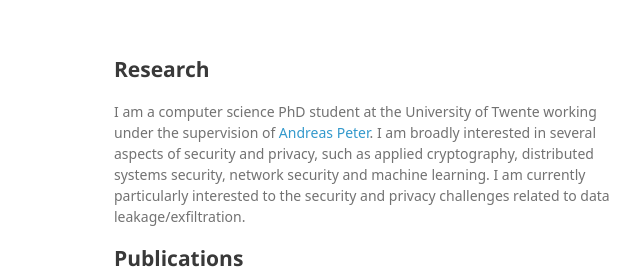
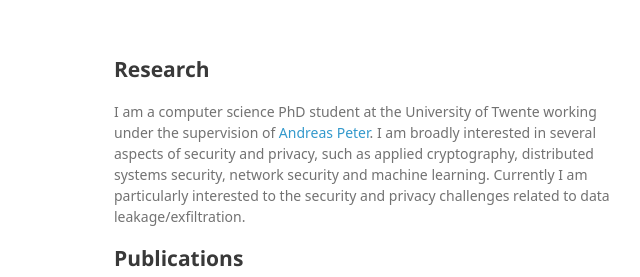
Before and after one commit to rbortolameotti/rbortolameotti.github.io, a plain HTML site: page index.html in a window 1280 px wide. Shown: the top 277 px of the page, 456-1096 px from the left. Drawn offline with Linux system fonts and the light colour scheme; a web font is replaced by a local one.

Commit message:
Update index.html

```diff
--- a/index.html
+++ b/index.html
@@ -21,7 +21,7 @@
         <h2>
 <a id="research" class="anchor" href="#research" aria-hidden="true"><span aria-hidden="true" class="octicon octicon-link"></span></a>Research</h2>
 
-<p>I am a computer science PhD student at the University of Twente working under the supervision of <a href="http://wwwhome.ewi.utwente.nl/%7Epetera/">Andreas Peter</a>. I am broadly interested in several aspects of security and privacy, such as applied cryptography, distributed systems security, network security and machine learning. I am currently particularly interested to the security and privacy challenges related to data leakage/exfiltration.</p>
+<p>I am a computer science PhD student at the University of Twente working under the supervision of <a href="http://wwwhome.ewi.utwente.nl/%7Epetera/">Andreas Peter</a>. I am broadly interested in several aspects of security and privacy, such as applied cryptography, distributed systems security, network security and machine learning. Currently I am particularly interested to the security and privacy challenges related to data leakage/exfiltration.</p>
 
 <h2>
 <a id="publications" class="anchor" href="#publications" aria-hidden="true"><span aria-hidden="true" class="octicon octicon-link"></span></a>Publications</h2>
```
